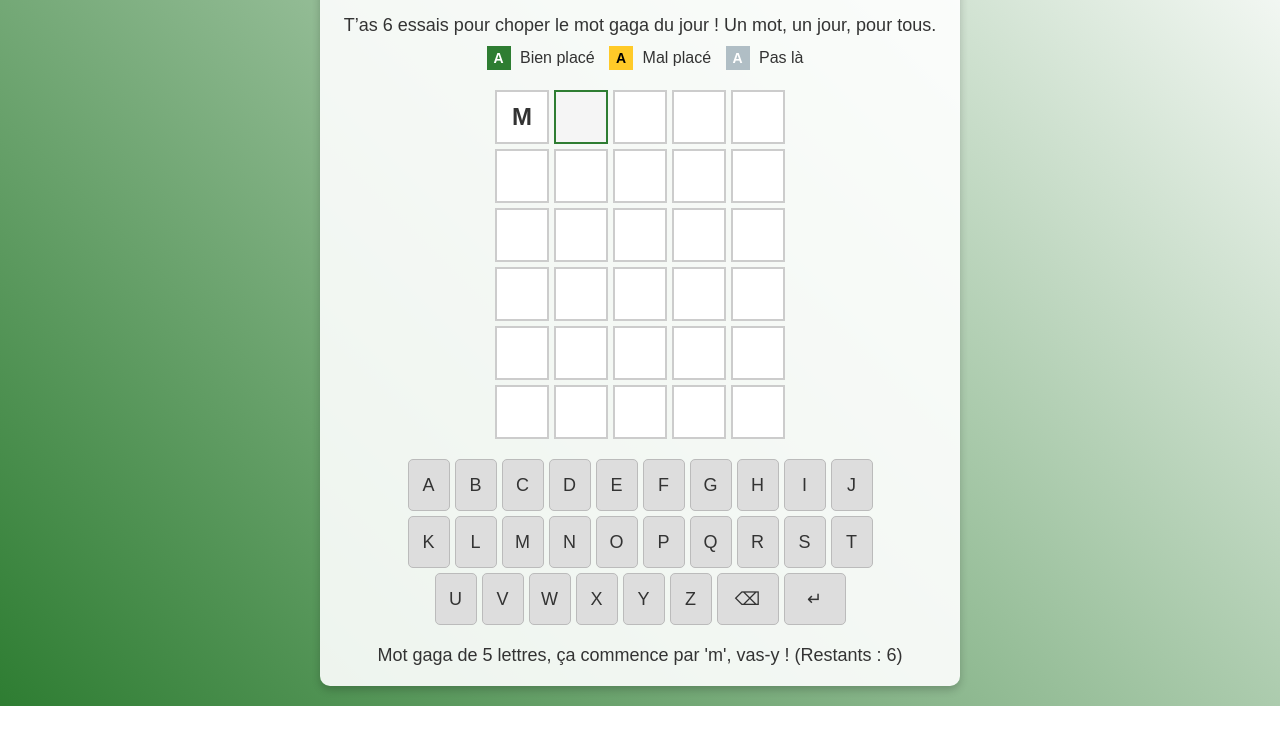
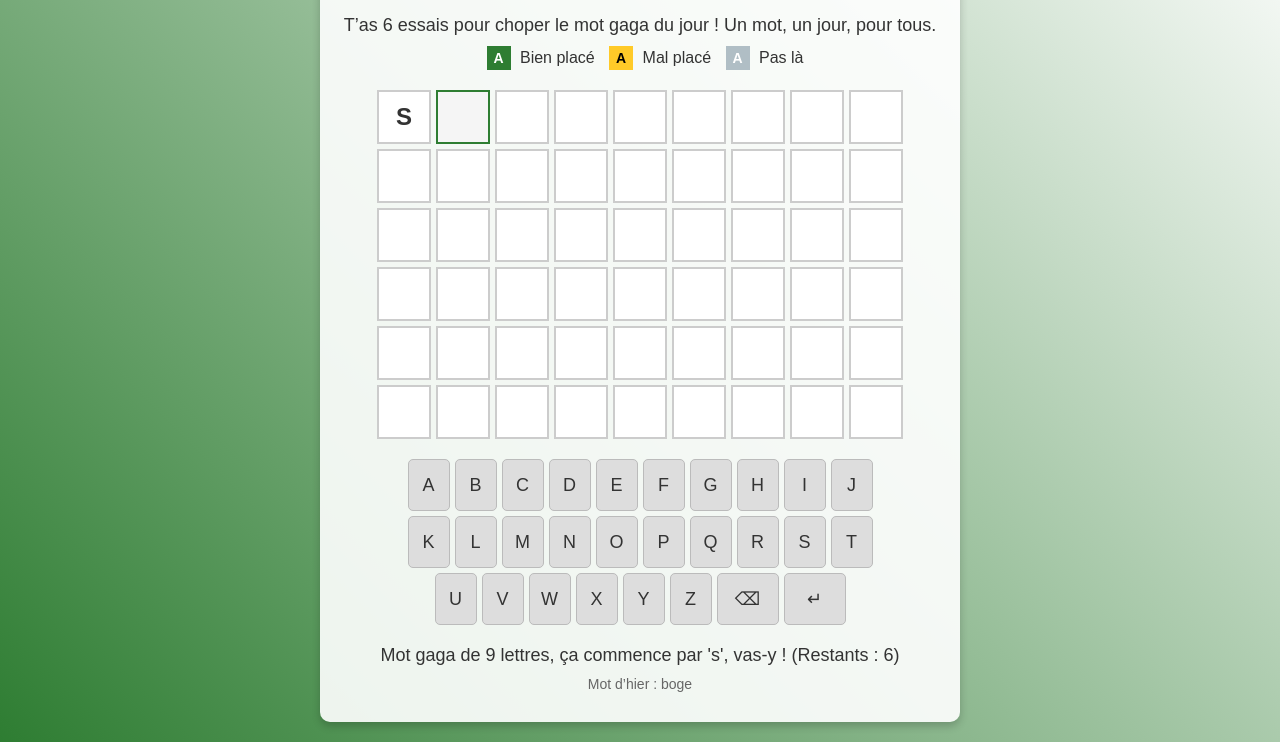
Before and after one commit to parlergaga/gagamus, a plain HTML site: page index.html in a window 1280 px wide. Shown: the part 135-877 px from the top of the page. Before the commit the page ends 841 px from the top, so only its background shows below. Drawn offline with Linux system fonts and the light colour scheme.

Commit message:
Add files via upload

```diff
--- a/index.html
+++ b/index.html
@@ -18,6 +18,7 @@
         <div id="grid"></div>
         <div id="keyboard"></div>
         <div id="message"></div>
+        <p id="yesterday-word" style="font-size: 14px; color: #666; margin-top: 10px;"></p>
         <button id="replay-btn" style="display:none;">Rejoue demain, gaga !</button>
         <button id="share-btn" style="display:none;">Partage</button>
     </div>
--- a/script.js
+++ b/script.js
@@ -16,12 +16,12 @@ const motsGaga = [
     "gabelou", "galandage", "galapiat", "gambelle", "gambinotte", "gandou", "gandouze", "gapiand", "garagna", "gâté",
     "gnaque", "gnaquer", "godiveau", "gôgne", "gorgeon", "gouillat", "grabotter", "harte", "jarjille", "jabiasser",
     "jâcounasse", "jâcounasserie", "jambe-d'airelle", "jambe-d'herse", "japille", "japiller", "jumelle", "jean-ma-mere", "jupi",
-    "lancer", "lancieu", "lapider", "lapide-chretien", "lavorger", "lermuse", "lierche", "liquer", "liqueter", "lourde",
-    "luche", "luches", "mâchurer", "manchonner", "mâcle", "malûche", "maneille", "mani", "manne", "manuchard", "marpailler",
+    "lancer", "lancieu", "lapider", "lapide-chretien", "lavorger", "lermuse", "liquer", "liqueter", "lourde",
+    "luche", "mâchurer", "manchonner", "macle", "maluche", "maneille", "mani", "manne", "manuchard", "marpailler",
     "matefaim", "matru", "mazanter", "mener", "mieux", "miladzeu", "milapiat", "minater", "moments", "moulachique",
     "nioche", "oublier", "oussu", "ollagne", "pagnot", "paillat", "pampille", "patère", "pattemouille", "pège", "pegeat",
     "peger", "petafiner", "pialousse", "piat", "pichorgner", "pimpignole", "piquerle", "pitanche", "pitancher", "plaindre",
-    "plat-au-four", "pourette", "quillorches", "quillorcher", "quina", "quinarelle", "quiner", "quiniauder", "rabouret",
+    "plataufour", "pourette", "quillorches", "quillorcher", "quina", "quinarelle", "quiner", "quiniauder", "rabouret",
     "rachat", "rache", "racine", "raffeter", "racuit", "ragraton", "ramasilles", "ramasser", "râpée", "rapiat", "raptaret",
     "rave", "rédimer", "reiboit", "roupiane", "sabouillat", "sabouiller", "saccaraud", "sagouiller", "sale", "sampiller",
     "sarrasson", "satou", "sibère", "vogue"
@@ -31,6 +31,15 @@ function getDailyWord() {
     const today = new Date().toDateString();
     let hash = 0;
     for (let i = 0; i < today.length; i++) hash = (hash * 31 + today.charCodeAt(i)) % motsGaga.length;
+    return motsGaga[hash];
+}
+
+function getYesterdayWord() {
+    const yesterday = new Date();
+    yesterday.setDate(yesterday.getDate() - 1);
+    let hash = 0;
+    const yesterdayStr = yesterday.toDateString();
+    for (let i = 0; i < yesterdayStr.length; i++) hash = (hash * 31 + yesterdayStr.charCodeAt(i)) % motsGaga.length;
     return motsGaga[hash];
 }
 
@@ -219,6 +228,7 @@ function initGame() {
         "T’as fini tes 6 essais aujourd’hui, reviens demain !";
     replayBtn.style.display = "none";
     shareBtn.style.display = "none";
+    document.getElementById("yesterday-word").textContent = `Mot d’hier : ${getYesterdayWord()}`;
 }
 
 function endGame() {
--- a/styles.css
+++ b/styles.css
@@ -152,6 +152,12 @@ p {
     margin-top: 20px;
 }
 
+#yesterday-word {
+    font-size: 14px;
+    color: #666;
+    margin-top: 10px;
+}
+
 #replay-btn, #share-btn {
     margin: 10px 5px 0;
     padding: 10px 20px;
```
